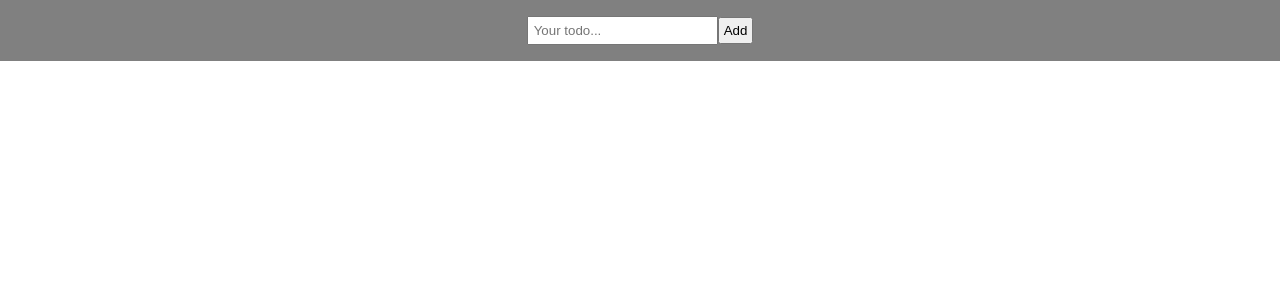
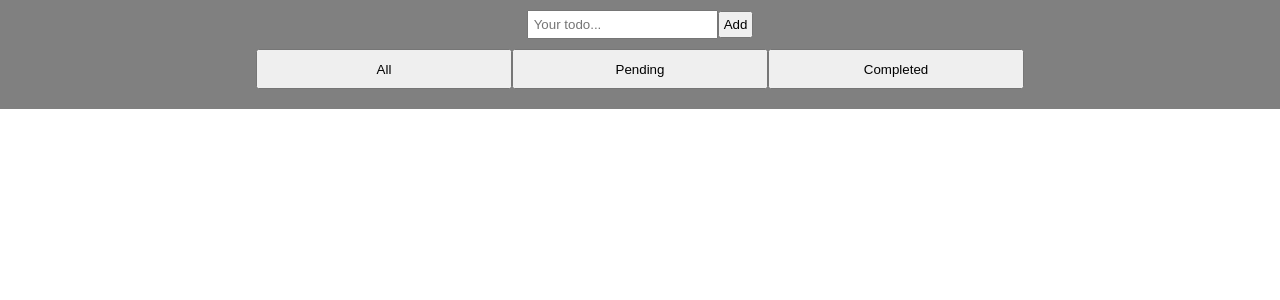
Before and after one commit to hugh-burgess/Done-and-Pending-App, a React (Create React App) app: page / in a window 1280 px wide. Shown: the top 300 px of the page. Built offline with nearby package versions, Linux system fonts and the light colour scheme.

Commit message:
console log buttons

```diff
--- a/src/components/Header.js
+++ b/src/components/Header.js
@@ -1,4 +1,4 @@
-export default function Header({ onAddToDo }) {
+export default function Header({ onAddToDo, isToggled }) {
   function handleSubmit(event) {
     event.preventDefault();
     const form = event.target;
@@ -6,6 +6,32 @@ export default function Header({ onAddToDo }) {
 
     form.reset();
   }
+
+function filterSelection1() {
+  const all = document.getElementsByClassName("all")
+  const main = document.querySelector("main")
+  main.append(all)
+  console.log(all)
+
+}
+
+function filterSelection2() {
+  const pending = document.getElementsByClassName("pending")
+  const completed = document.getElementsByClassName("completed")
+  const main = document.querySelector("main")
+  main.append(pending)
+console.log(pending)
+}
+
+function filterSelection3() {
+  const completed = document.getElementsByClassName("completed")
+  const main = document.querySelector("main")
+  main.append(completed)
+console.log(completed)
+}
+
+
+
 
   return (
     <header className="Header">
@@ -22,6 +48,12 @@ export default function Header({ onAddToDo }) {
           Add{" "}
         </button>
       </form>
+      <div className="headerOptions">
+      <button onClick={filterSelection1} className="buttonOptions">All</button>
+      <button onClick={filterSelection2} className="buttonOptions">Pending</button>
+      <button onClick={filterSelection3} className="buttonOptions">Completed</button>
+      </div>
+
     </header>
   );
 }
--- a/src/components/ListItem.js
+++ b/src/components/ListItem.js
@@ -13,9 +13,11 @@ export default function ListItem({
   }
 
   const listCompleted = isComplete ? "ListItemCompleted" : "ListItemPending";
+  const classFilter = isComplete ? "completed" : "pending";
+
 
   return (
-    <section className={`List ${listCompleted}`}>
+    <section className={`List ${listCompleted} all ${classFilter}`}>
       <button className="ListItemDelete" onClick={handleDeleteClick}>
         x
       </button>
--- a/src/index.css
+++ b/src/index.css
@@ -15,9 +15,29 @@ code {
 .Header {
   background-color: grey;
   display: flex;
+  flex-direction: column;
   align-items: center;
-  padding: 1rem;
+  padding: 10px 0;
   justify-content: center;
+}
+
+.headerOptions {
+display: flex;
+padding: 10px;
+}
+
+.buttonOptions {
+  height: 40px;
+  width: 20vw;
+  cursor: pointer;
+}
+
+.buttonOptions:hover {
+  text-decoration: underline;
+}
+
+.buttonOptions:active {
+  text-decoration: underline;
 }
 
 .List {
@@ -56,3 +76,11 @@ code {
 .inputBox {
   padding: 5px;
 }
+
+.hide {
+  display: none;
+}
+
+.show {
+  display: block;
+}
```
Also changed, not shown: src/App.js (+6 -2 lines).
